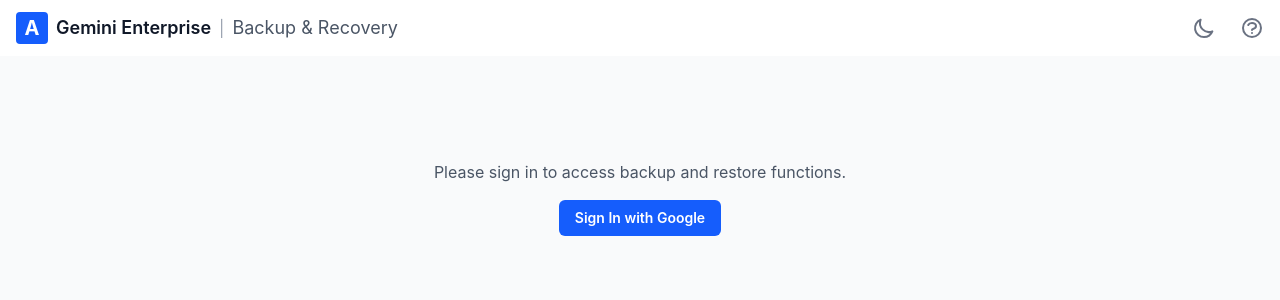
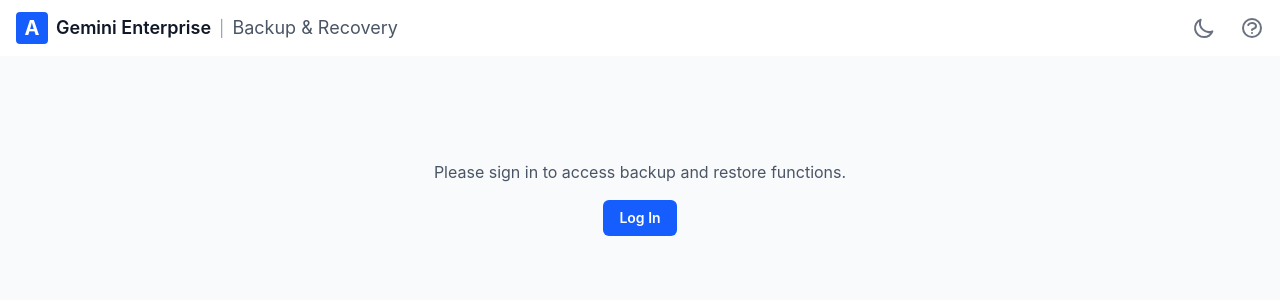
Before and after one commit to wdufrin/Backup_Restore_App, a React (Vite) app: page / in a window 1280 px wide. Shown: the top 300 px of the page. Built offline with nearby package versions, Linux system fonts and the light colour scheme; no server answers.

Commit message:
feat: add admin mode conditional for login button labels and target login visibility

```diff
--- a/src/App.tsx
+++ b/src/App.tsx
@@ -456,7 +456,9 @@
           onClick={handleGoogleSignIn}
           className="px-4 py-2 bg-blue-600 hover:bg-blue-700 rounded-md text-sm font-semibold text-white transition-colors shadow-sm"
         >
-          {isIdpChangeEnabled ? `Sign In to ${role === 'source' ? 'Source' : 'Target'} (Google)` : 'Sign In with Google'}
+          {isAdminModeEnabled
+            ? (isIdpChangeEnabled ? `Sign In to ${role === 'source' ? 'Source' : 'Target'} (Google)` : 'Sign In with Google')
+            : 'Log In'}
         </button>
       );
     }
@@ -470,7 +472,9 @@
           }}
           className="px-4 py-2 bg-emerald-600 hover:bg-emerald-700 rounded-md text-sm font-semibold text-white transition-colors shadow-sm"
         >
-          {isIdpChangeEnabled ? `Sign In to ${role === 'source' ? 'Source' : 'Target'} (EntraID)` : 'Sign In with EntraID'}
+          {isAdminModeEnabled
+            ? (isIdpChangeEnabled ? `Sign In to ${role === 'source' ? 'Source' : 'Target'} (EntraID)` : 'Sign In with EntraID')
+            : 'Log In'}
         </button>
       );
     }
@@ -484,7 +488,9 @@
           }}
           className="px-4 py-2 bg-indigo-600 hover:bg-indigo-700 rounded-md text-sm font-semibold text-white transition-colors shadow-sm"
         >
-          {isIdpChangeEnabled ? `Sign In to ${role === 'source' ? 'Source' : 'Target'} (OKTA WIF)` : 'Sign In with OKTA WIF'}
+          {isAdminModeEnabled
+            ? (isIdpChangeEnabled ? `Sign In to ${role === 'source' ? 'Source' : 'Target'} (OKTA WIF)` : 'Sign In with OKTA WIF')
+            : 'Log In'}
         </button>
       );
     }
@@ -581,7 +587,7 @@
               <p className="text-gray-600 mb-4">Please sign in to access backup and restore functions.</p>
               <div className="flex gap-2 items-center">
                 {renderLoginButton('source')}
-                {sourceIdp !== targetIdp && renderLoginButton('target')}
+                {isAdminModeEnabled && sourceIdp !== targetIdp && renderLoginButton('target')}
                 {isAdminModeEnabled && (
                   <button
                     onClick={() => {
```
